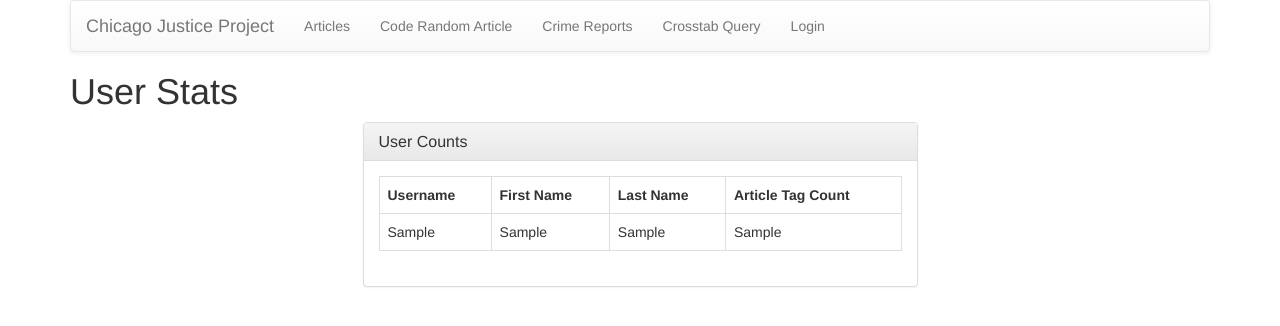
After one commit to chicago-justice-project/chicago-justice, a Django app: template templates/stats/userCounts.html in a window 1280 px wide. The commit adds this page. Shown: the top 326 px of the page. Run offline with Django 3.2, Linux system fonts and the light colour scheme; the template is opened without the code that fills it: most values are stand-ins (such as "Sample title", 1, 10 or a date in 2020); some libraries are stand-ins or nearby versions.

Commit message:
Functioning user counts

```diff
--- a/cjp/urls.py
+++ b/cjp/urls.py
@@ -44,7 +44,8 @@ urlpatterns = [
 
     # stats
     url(r'^stats/totalCounts$', stats.views.totalCounts, name='statsTotalCounts'),
-    url(r'^stats/categorySearch$', newsarticles.views.categoryXTab, name='categoryXTab')
+    url(r'^stats/categorySearch$', newsarticles.views.categoryXTab, name='categoryXTab'),
+    url(r'^stats/userCounts$', stats.views.userCounts, name='statsUserCounts')
 ]
 
 if settings.DEBUG:
--- a/cjpusers/views.py
+++ b/cjpusers/views.py
@@ -54,7 +54,6 @@ def manage(request, action = None):
                 is_staff = False,
                 is_active = True,
                 is_superuser = False,
-                code_count = 0,
             )
             user.set_password(cleanedData.get('password'))
             user.save()
--- a/stats/views.py
+++ b/stats/views.py
@@ -6,6 +6,7 @@ from django.db import connection
 from django.db.models import Count
 from django.shortcuts import render
 from django.template import RequestContext
+from django.contrib.auth.decorators import user_passes_test
 
 def totalCounts(request):
     cursor = connection.cursor()
@@ -31,12 +32,13 @@ def totalCounts(request):
 
     return render(request, 'stats/totalCounts.html', data)
 
+@user_passes_test(lambda u: u.is_superuser)
 def userCounts(request):
     totals = []
 
     for user in User.objects.all():
         user_count = UserCoding.objects.filter(user=user).count()
-        totals.append((user.username, user_count))
+        totals.append((user.username, user.first_name, user.last_name, user_count))
 
     data = {
         'totals': totals,
--- a/templates/common/base.html
+++ b/templates/common/base.html
@@ -42,7 +42,10 @@
                 <li><a href="{% url 'mainArticleView' %}">Articles</a></li>
                 <li><a href="{% url 'random-article' %}">Code Random Article</a></li>
                 <li><a href="{% url 'mainCrimeReportView' %}">Crime Reports</a></li>
-                <li><a href="{% url 'statsTotalCounts' %}">Scraper Counts</a></li>
+                <!-- <li><a href="{% url 'statsTotalCounts' %}">Scraper Counts</a></li> -->
+                {% if user.is_superuser %}
+                <li><a href="{% url 'statsUserCounts' %}">User Counts</a></li>
+                {% endif %}
                 <li><a href="{% url 'categoryXTab' %}">Crosstab Query</a></li>
                 {% if user.is_authenticated %}
                 <li><a href="{% url 'logout' %}">Logout</a></li>
--- /dev/null
+++ b/templates/stats/userCounts.html
@@ -0,0 +1,35 @@
+{% extends "common/base.html" %}
+
+{% block title %}
+    User Stats
+{% endblock %}
+
+{% block content %}
+<div class="row">
+  <div class="col-md-6 col-md-offset-3">
+    <div class="panel panel-default">
+      <div class="panel-heading">
+        <h3 class="panel-title">User Counts</h3>
+      </div>
+      <div class="panel-body">
+        <table class="table table-bordered">
+          <tr>
+            <th>Username</th>
+            <th>First Name</th>
+            <th>Last Name</th>
+            <th>Article Tag Count</th>
+          </tr>
+          {% for total in totals %}
+          <tr>
+            <td>{{ total.0 }}</td>
+            <td>{{ total.1 }}</td>
+            <td>{{ total.2 }}</td>
+            <td>{{ total.3 }}</td>
+          </tr>
+          {% endfor %}
+        </table>
+      </div>
+    </div>
+  </div>
+</div>
+{% endblock %}
```
